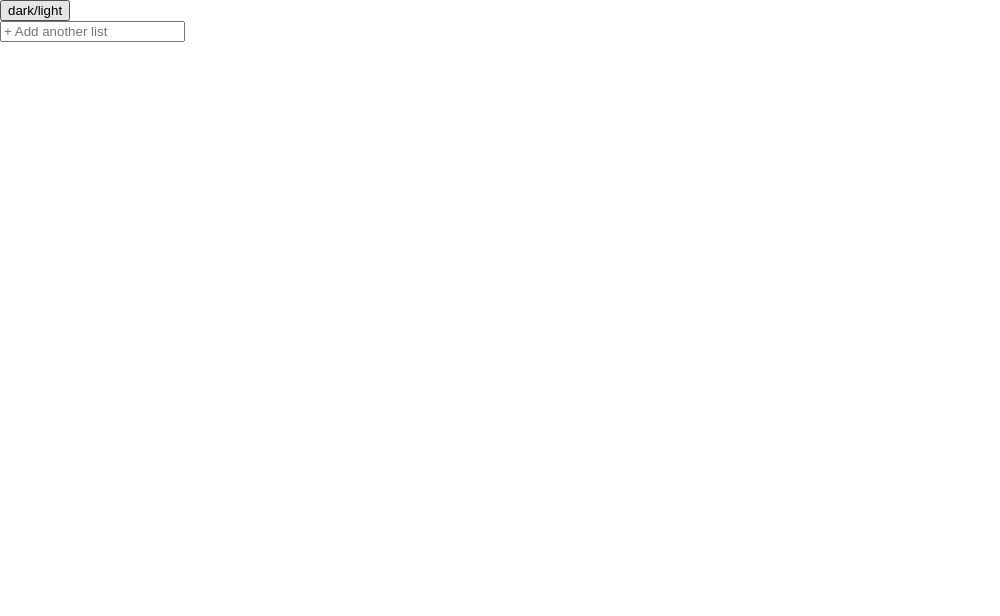
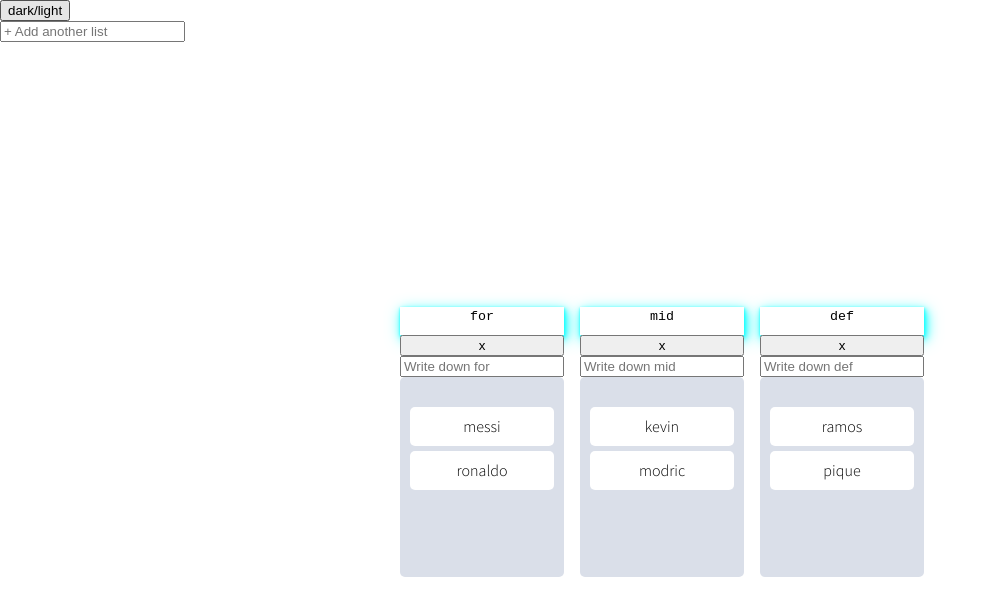
Before and after one commit to devfrankkim/Promotive, a React (Create React App) app: page / in a window 1280 px wide. Shown: the top 616 px of the page, without its empty margins (0-1000 px from the left). Built offline with nearby package versions, Linux system fonts and the light colour scheme.

Commit message:
feat: working on card bugs

```diff
--- a/src/atom.ts
+++ b/src/atom.ts
@@ -9,12 +9,6 @@ export enum Categories {
   "TO_DO" = "TO_DO",
   "DOING" = "DOING",
   "DONE" = "DONE",
-}
-
-export interface IToDo {
-  text: string;
-  id: number;
-  category?: Categories;
 }
 
 // ============== Dark Mode ==============
@@ -48,20 +42,79 @@ export const toDoSelector = selector({
 });
 
 // ============== DND ==============
+export interface IToDo {
+  id: number;
+  text: string;
+  category?: Categories;
+}
 
 export interface IArrayAtom {
-  [key: string]: IToDo[];
+  title: string;
+  content: IToDo[];
 }
 
-export const dNdState = atom<IArrayAtom>({
+export const dNdState = atom<IArrayAtom[]>({
   key: "dndState",
-  default: JSON.parse(localStorage.getItem(DNDTODO) as any) || {},
+  default: [
+    {
+      title: "for",
+      content: [
+        { id: 1, text: "messi" },
+        { id: 2, text: "ronaldo" },
+      ],
+    },
+    {
+      title: "mid",
+      content: [
+        { id: 3, text: "kevin" },
+        { id: 4, text: "modric" },
+      ],
+    },
+    {
+      title: "def",
+      content: [
+        { id: 5, text: "ramos" },
+        { id: 6, text: "pique" },
+      ],
+    },
+  ],
 });
 
-export const arrayATOM = atom<IArrayAtom>({
-  key: "arr",
-  default: {},
-});
+// export const dNdState = atom<IArrayAtom[]>({
+//   key: "dndState",
+//   default: JSON.parse(localStorage.getItem(DNDTODO) as any) || [
+//     {
+//       title: "for",
+//       content: [
+//         { id: 1, text: "messi" },
+//         { id: 2, text: "ronaldo" },
+//       ],
+//     },
+//     {
+//       title: "mid",
+//       content: [
+//         { id: 3, text: "kevin" },
+//         { id: 4, text: "modric" },
+//       ],
+//     },
+//     {
+//       title: "def",
+//       content: [
+//         { id: 5, text: "ramos" },
+//         { id: 6, text: "pique" },
+//       ],
+//     },
+//   ],
+// });
+
+// export interface IArrayAtom {
+//   [key: string]: IToDo[];
+// }
+
+// export const arrayATOM = atom<IArrayAtom>({
+//   key: "arr",
+//   default: {},
+// });
 
 export const boardTitleState = atom<string>({
   key: "bordTitleState",
--- a/src/pages/DND/Boards/Boards.tsx
+++ b/src/pages/DND/Boards/Boards.tsx
@@ -8,18 +8,27 @@ import { useRecoilState } from "recoil";
 import handleDNDtodoLocalStorage from "../../../utils/dnd.utils";
 
 interface IBoardProps {
-  boardList: IToDo[];
-  boardId: string;
-  index: number;
+  // boardList: IToDo[];
+  // boardId: string;
+  key?: string;
+  boardIndex: number;
+  boardList?: any;
+  boardId?: any;
+  boardTitle: string;
 }
 
 interface IForm {
   toDo: string;
 }
 
-const Boards = ({ boardList, boardId, index }: IBoardProps) => {
+const Boards = ({
+  boardList,
+  boardId,
+  boardIndex,
+  boardTitle,
+}: IBoardProps) => {
   const [allBoards, setAllBoards] = useRecoilState(dNdState);
-  const [title, setTitle] = useState(boardId);
+  const [title, setTitle] = useState(boardList);
   const inputElement = useRef<HTMLInputElement>(null);
 
   useEffect(() => {
@@ -42,47 +51,52 @@ const Boards = ({ boardList, boardId, index }: IBoardProps) => {
       text: data.toDo,
     };
 
-    setAllBoards((boardList) => {
-      const result = {
-        ...boardList,
-        [boardId]: [newToDo, ...boardList[boardId]],
-      };
-      handleDNDtodoLocalStorage(result);
+    // setAllBoards((boardList) => {
+    //   const result = {
+    //     ...boardList,
+    //     [boardId]: [newToDo, ...boardList[boardId]],
+    //   };
+    //   handleDNDtodoLocalStorage(result);
 
-      return result;
-    });
+    //   return result;
+    // });
     setValue("toDo", "");
   };
 
-  const deleteBoard = (boardId: string): void => {
+  const deleteBoard = (): void => {
     setAllBoards((oldBoardList) => {
-      const newBoard = { ...oldBoardList };
-      delete newBoard[boardId];
-      const result = newBoard;
-      handleDNDtodoLocalStorage(result);
+      const copyBoardList = [...oldBoardList];
+      const newBoardList = copyBoardList.filter(
+        (item, index) => index !== boardIndex
+      );
 
-      return result;
+      return newBoardList;
+      // const newBoard = { ...oldBoardList };
+      // delete newBoard[boardId];
+      // const result = newBoard;
+      // handleDNDtodoLocalStorage(result);
+      // return result;
     });
   };
 
   const handleTitle = (e: React.ChangeEvent<HTMLTextAreaElement>) => {
     setTitle(e.target.value);
-    const copyBoard = { ...allBoards };
-    const editValue = copyBoard[boardId];
-    delete copyBoard[boardId];
+    // const copyBoard = { ...allBoards };
+    // const editValue = copyBoard[boardId];
+    // delete copyBoard[boardId];
 
-    setAllBoards(() => {
-      const result = { [e.target.value]: editValue, ...copyBoard };
-      handleDNDtodoLocalStorage(result);
-      return result;
-    });
+    // setAllBoards(() => {
+    //   const result = { [e.target.value]: editValue, ...copyBoard };
+    //   handleDNDtodoLocalStorage(result);
+    //   return result;
+    // });
   };
 
   return (
     <Draggable
-      draggableId={`board-${index + 1}`}
-      index={index}
-      key={`board-${index + 1}`}
+      draggableId={`board-${boardIndex + 1}`}
+      index={boardIndex}
+      key={`board-${boardIndex + 1}`}
     >
       {(provided) => (
         <CardWrapper
@@ -93,13 +107,12 @@ const Boards = ({ boardList, boardId, index }: IBoardProps) => {
           {/* <h2>{boardId}</h2> */}
           <TextArea
             maxLength={10}
-            defaultValue={boardId}
+            defaultValue={boardTitle}
             onChange={handleTitle}
             id={boardId}
-            // ref={inputElement}
           />
 
-          <button onClick={() => deleteBoard(boardId)}> x </button>
+          <button onClick={() => deleteBoard()}> x </button>
           <Form onSubmit={handleSubmit(onValid)}>
             <input
               {...register("toDo", {
@@ -109,15 +122,15 @@ const Boards = ({ boardList, boardId, index }: IBoardProps) => {
                     value.includes("!") ? "Type... something" : true,
                 },
               })}
-              placeholder={`Write down ${boardId}`}
+              placeholder={`Write down ${boardTitle}`}
             />
           </Form>
           <span>{errors?.toDo?.message}</span>
 
-          <Droppable droppableId={boardId} type="card">
+          <Droppable droppableId={boardTitle} type="card">
             {(provided) => (
               <Wrapper ref={provided.innerRef} {...provided.droppableProps}>
-                {boardList?.map((toDo, index) => (
+                {boardList?.map((toDo: any, index: any) => (
                   <DragCard
                     key={toDo.id}
                     toDoId={toDo.id}
--- a/src/pages/DND/index.tsx
+++ b/src/pages/DND/index.tsx
@@ -9,7 +9,8 @@ import Boards from "./Boards/Boards";
 const DND = () => {
   const [allBoards, setAllBoards] = useRecoilState(dNdState);
   const [value, setValue] = useState("");
-  console.log(allBoards);
+  // console.log(allBoards);
+
   const onDragEnd = (info: DropResult) => {
     const { source, destination, type } = info;
     console.log(destination);
@@ -19,18 +20,11 @@ const DND = () => {
 
     // ======= Board movement =======
     if (type === "board") {
-      setAllBoards((oldBoard) => {
-        const copyAllBoards = Object.entries({ ...oldBoard });
-        const deleteBoard = copyAllBoards.splice(source.index, 1);
-        copyAllBoards.splice(destination?.index, 0, ...deleteBoard);
-
-        // const newBoard: IArrayAtom = {};
-        // for (let i = 0; i < copyAllBoards.length; i++) {
-        //   newBoard[copyAllBoards[i][0]] = copyAllBoards[i][1];
-        // }
-
-        const result = Object.fromEntries(copyAllBoards);
-        handleDNDtodoLocalStorage(result);
+      if (destination?.index === source?.index) return;
+      setAllBoards((oldBoards) => {
+        const copyBoards = [...oldBoards];
+        const replacedBoard = copyBoards.splice(source.index, 1)[0];
+        const result = copyBoards.splice(destination?.index, 0, replacedBoard);
 
         return result;
       });
@@ -43,38 +37,68 @@ const DND = () => {
         console.log(destination.droppableId);
         console.log(source.droppableId);
         if (destination.index === source.index) return;
+        setAllBoards((oldBoards) => {
+          const copyBoards = [...oldBoards];
+          const replacedIndex = copyBoards.findIndex(
+            (list) => list.title === source.droppableId
+          );
 
-        setAllBoards((allBoards) => {
-          const newBoard = [...allBoards[source.droppableId]];
-          const replacedTask = newBoard.splice(source.index, 1)[0];
-          newBoard.splice(destination?.index, 0, replacedTask);
+          console.log(typeof copyBoards[replacedIndex].content);
 
-          const result = {
-            ...allBoards,
-            [source.droppableId]: newBoard,
-          };
-          handleDNDtodoLocalStorage(result);
-          return result;
+          // error => console.log(copyBoards[replacedIndex].content);
+          const newBoard = [...copyBoards[replacedIndex].content];
+
+          // const newTask = newBoard?.splice(source.index, 1);
+          console.log(newBoard);
+
+          const a = newBoard[source.index];
+
+          console.log(a);
+
+          newBoard.splice(source.index, 1);
+          newBoard.splice(destination.index, 0, a);
+
+          console.log(newBoard);
+
+          // const copyBoard = copyBoards[source.index].content;
+          // console.log(copyBoard);
+          // const replacedTask = copyBoard?.splice(source.index, 1);
+          // console.log(replacedTask);
+
+          // const newBoards = copyBoards[source.index];
+          // const replacedTask = copyBoards.splice(source.index, 1);
+          // console.log(replacedTask);
+          return oldBoards;
         });
+        // setAllBoards((allBoards) => {
+        //   const newBoard = [...allBoards[source.droppableId]];
+        //   const replacedTask = newBoard.splice(source.index, 1)[0];
+        //   newBoard.splice(destination?.index, 0, replacedTask);
+
+        //   const result = {
+        //     ...allBoards,
+        //     [source.droppableId]: newBoard,
+        //   };
+        //   handleDNDtodoLocalStorage(result);
+        //   return result;
+        // });
       }
 
       // ======= (cross board) card movement =======
       if (destination.droppableId !== source.droppableId) {
-        setAllBoards((allBoards) => {
-          const sourceBoard = [...allBoards[source.droppableId]];
-          const destinationBoard = [...allBoards[destination.droppableId]];
-          const replacedTask = sourceBoard.splice(source.index, 1)[0];
-          destinationBoard.splice(destination?.index, 0, replacedTask);
-
-          const result = {
-            ...allBoards,
-            [source.droppableId]: sourceBoard,
-            [destination.droppableId]: destinationBoard,
-          };
-
-          handleDNDtodoLocalStorage(result);
-          return result;
-        });
+        // setAllBoards((allBoards) => {
+        //   const sourceBoard = [...allBoards[source.droppableId]];
+        //   const destinationBoard = [...allBoards[destination.droppableId]];
+        //   const replacedTask = sourceBoard.splice(source.index, 1)[0];
+        //   destinationBoard.splice(destination?.index, 0, replacedTask);
+        //   const result = {
+        //     ...allBoards,
+        //     [source.droppableId]: sourceBoard,
+        //     [destination.droppableId]: destinationBoard,
+        //   };
+        //   handleDNDtodoLocalStorage(result);
+        //   return result;
+        // });
       }
     }
   };
@@ -82,15 +106,22 @@ const DND = () => {
   const addToState = (e: FormEvent<HTMLFormElement>): void => {
     e.preventDefault();
 
-    if (value.length !== 0)
-      setAllBoards((lists) => {
-        const result = { [value + " "]: [], ...lists };
-        handleDNDtodoLocalStorage(result);
+    setAllBoards((oldBoards) => {
+      const copyBoards = [...oldBoards];
+      const newBoards = [{ title: value + " ", content: [] }, ...copyBoards];
+      console.log(newBoards);
+      return newBoards;
+    });
 
-        return result;
-      });
+    // if (value.length !== 0)
+    //   setAllBoards((lists) => {
+    //     const result = { [value + " "]: [], ...lists };
+    //     handleDNDtodoLocalStorage(result);
 
-    setValue("");
+    //     return result;
+    //   });
+
+    // setValue("");
   };
 
   return (
@@ -115,14 +146,23 @@ const DND = () => {
                 ref={provided.innerRef}
                 {...provided.droppableProps}
               >
-                {Object.keys(allBoards).map((boardId, index) => (
+                {allBoards.map((boardId, index) => (
+                  <Boards
+                    key={boardId.title + index}
+                    boardList={boardId.content}
+                    boardTitle={boardId?.title}
+                    boardId={boardId}
+                    boardIndex={index}
+                  />
+                ))}
+                {/* {Object.keys(allBoards).map((boardId, index) => (
                   <Boards
                     key={boardId}
                     boardList={allBoards[boardId]}
                     boardId={boardId}
                     index={index}
                   />
-                ))}
+                ))} */}
                 {provided.placeholder}
               </BoardsWrapper>
             </Wrapper>
```
Also changed, not shown: 1 other file (tests, documents, lock files or other folders).
